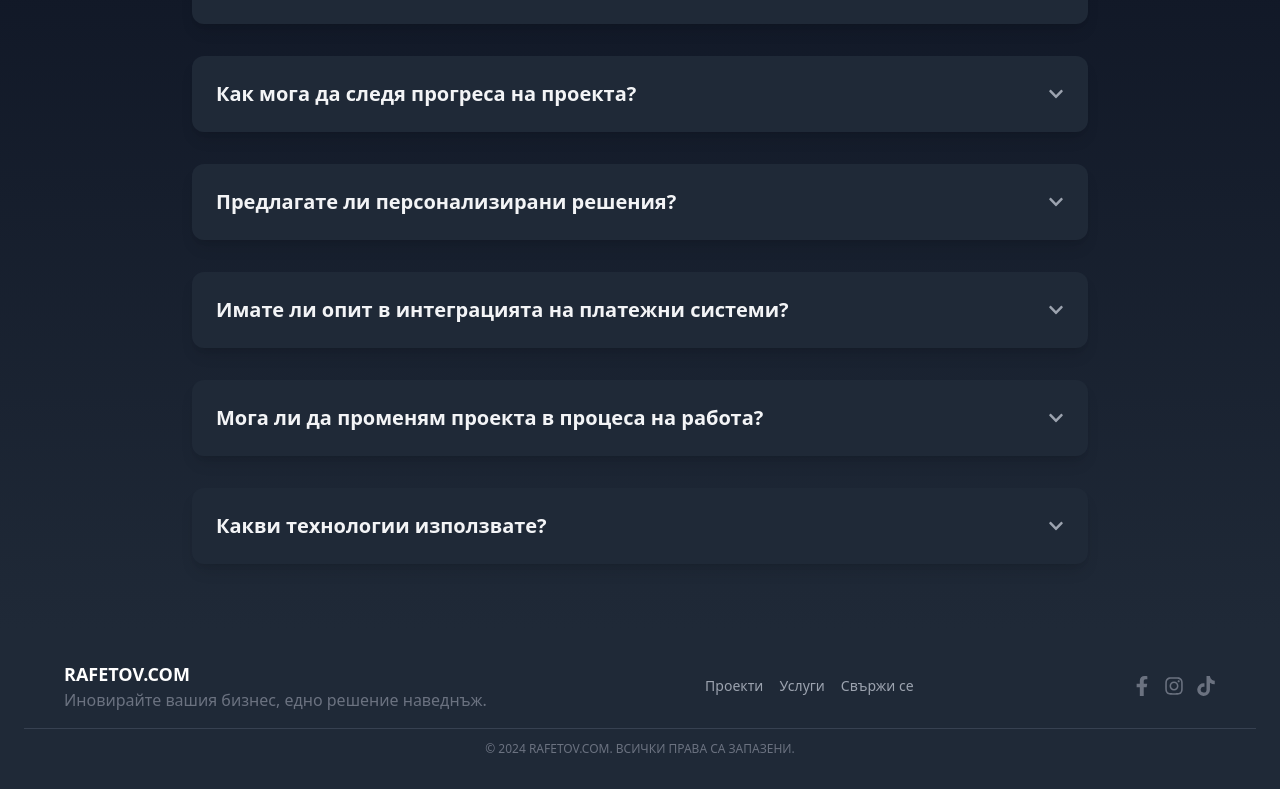
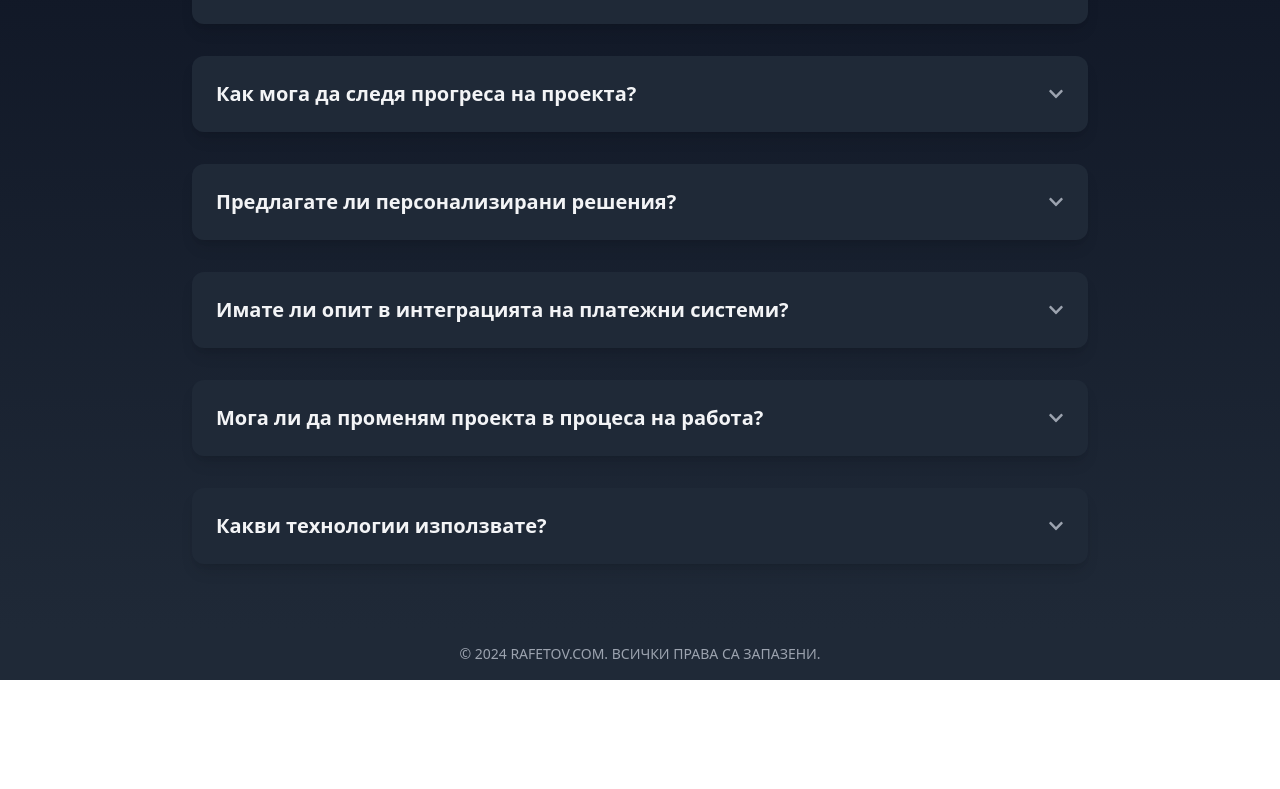
Before and after one commit to dzhanrafetov/Rafetov, a React (Vite) app: page / in a window 1280 px wide. Shown: the part 5201-5990 px from the top of the page. After the commit the page ends 5881 px from the top, so only its background shows below. Built offline with nearby package versions, Linux system fonts and the light colour scheme.

Commit message:
Initial Changes

```diff
--- a/src/components/Footer.tsx
+++ b/src/components/Footer.tsx
@@ -1,41 +1,9 @@
-import { FaFacebookF, FaTiktok, FaInstagram } from 'react-icons/fa';
-
 const Footer = () => {
   return (
-    <footer className="bg-gray-800 text-gray-400 py-8 px-6">
-      <div className="max-w-6xl mx-auto flex flex-col md:flex-row justify-between items-center space-y-4 md:space-y-0">
-
-        {/* Company Name and Tagline */}
-        <div className="text-center md:text-left">
-          <h2 className="text-lg font-semibold text-white">RAFETOV.COM</h2>
-          <p className="text-s text-gray-500">Иновирайте вашия бизнес, едно решение наведнъж.</p>
-        </div>
-
-        {/* Navigation Links */}
-        <nav className="flex space-x-4 text-sm">
-          <a href="#services" className="hover:text-pink-400 transition-colors duration-150">Проекти</a>
-          <a href="#about" className="hover:text-pink-400 transition-colors duration-150">Услуги</a>
-          <a href="#contact" className="hover:text-pink-400 transition-colors duration-150">Свържи се</a>
-        </nav>
-
-        {/* Social Media Icons */}
-        <div className="flex space-x-3 text-gray-500 text-lg">
-          <a href="#" className="hover:text-pink-400 transition-colors duration-150">
-            <FaFacebookF className="w-5 h-5" />
-          </a>
-          <a href="#" className="hover:text-pink-400 transition-colors duration-150">
-            <FaInstagram className="w-5 h-5" />
-          </a>
-          <a href="#" className="hover:text-pink-400 transition-colors duration-150">
-            <FaTiktok className="w-5 h-5" />
-          </a>
-        </div>
-      </div>
-
-      {/* Copyright Section */}
-      <div className="text-center mt-4 text-xs text-gray-500 border-t border-gray-700 pt-3">
+    <footer className="bg-gray-800 text-gray-400 py-4 text-center">
+      <p className="text-sm">
         &copy; {new Date().getFullYear()} RAFETOV.COM. ВСИЧКИ ПРАВА СА ЗАПАЗЕНИ.
-      </div>
+      </p>
     </footer>
   );
 };
```
